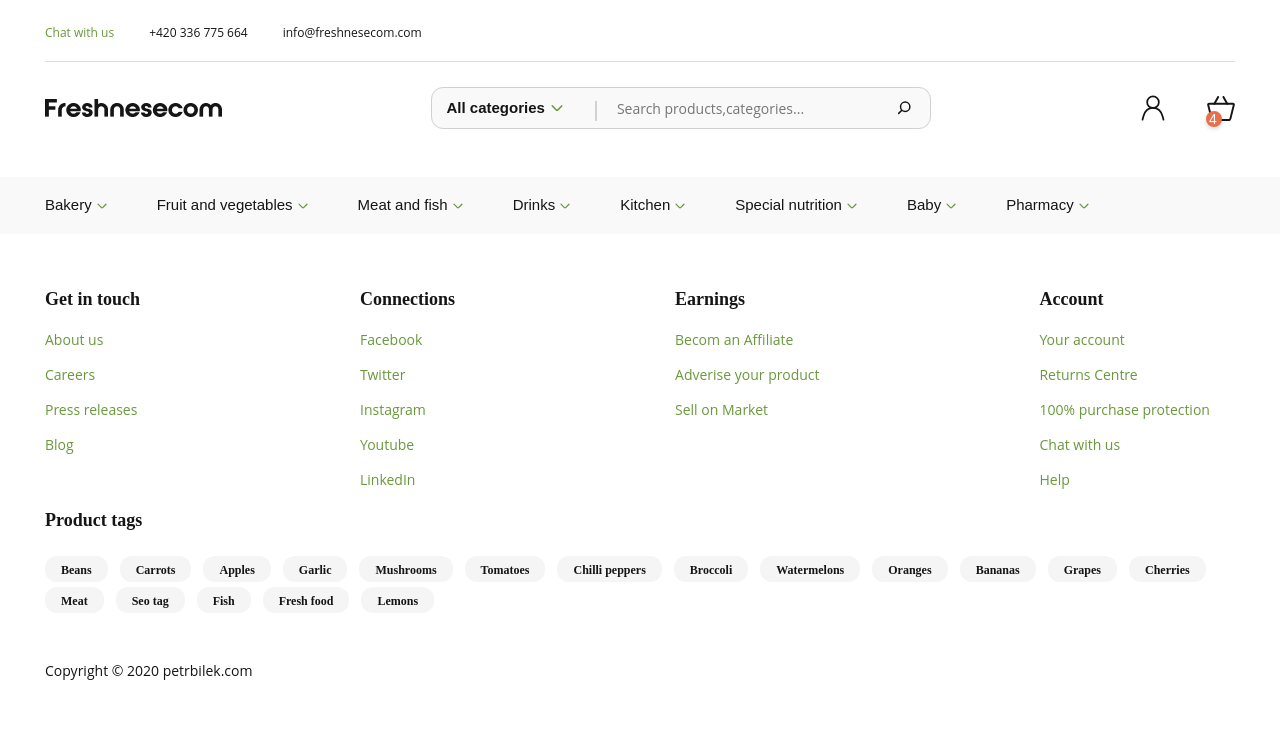
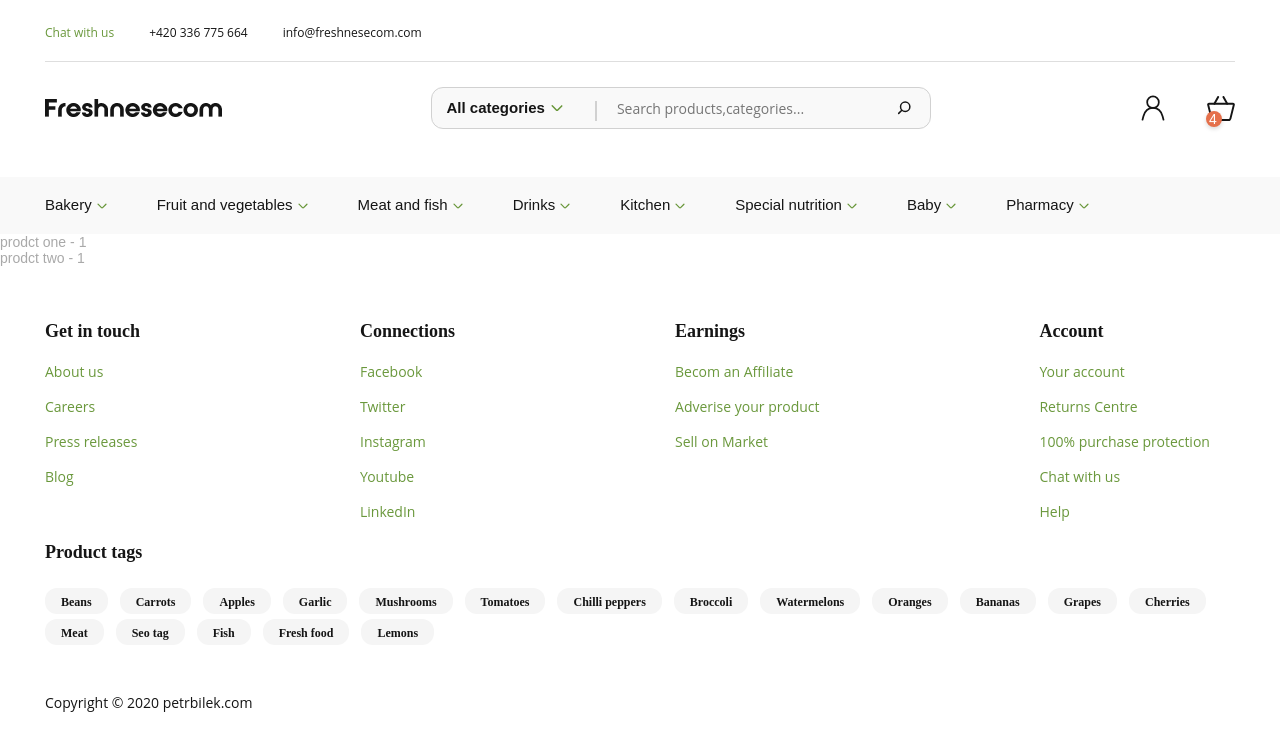
Before and after one commit to khang251099/CFD-ECommerce, a React (Create React App) app: page /cart in a window 1280 px wide. Shown: the top 750 px of the page. Built offline with nearby package versions, Linux system fonts and the light colour scheme.

Commit message:
- func add cart

```diff
--- a/package.json
+++ b/package.json
@@ -15,9 +15,12 @@
     "env-cmd": "^10.1.0",
     "react": "^17.0.2",
     "react-dom": "^17.0.2",
+    "react-redux": "^7.2.6",
     "react-router": "^6.1.1",
     "react-router-dom": "^6.1.1",
     "react-scripts": "4.0.3",
+    "redux": "^4.1.2",
+    "redux-persist": "^6.0.0",
     "sass": "^1.45.0",
     "swiper": "^6.8.3",
     "ts-essentials": "^9.0.0",
--- a/src/App.js
+++ b/src/App.js
@@ -1,14 +1,17 @@
 import React from "react";
-import Home from "./layout/default/index";
-import { Routes, Route, Router, Redirect, Navigate } from "react-router-dom";
+import { Provider } from "react-redux";
+import { store, persistor } from "./redux/store";
+import { PersistGate } from "redux-persist/integration/react";
 
 import "./styles/app.scss";
 import LayoutDefault from "./layout/default/index";
 function App() {
   return (
-    <React.Fragment>
-      <LayoutDefault />
-    </React.Fragment>
+    <Provider store={store}>
+      <PersistGate loading={null} persistor={persistor}>
+        <LayoutDefault />
+      </PersistGate>
+    </Provider>
   );
 }
 
--- a/src/componens/ProductCard/index.jsx
+++ b/src/componens/ProductCard/index.jsx
@@ -1,13 +1,26 @@
 import React from "react";
+import { add_cart } from '../../redux/actions/cart';
 // import rate from "../../../assets/images/rate.svg";
 import {
   Link,
 } from "react-router-dom";
+import { useNavigate } from 'react-router'
+import { useDispatch } from 'react-redux'
 
 const ProductCard = (props) => {
   let { data } = props;
   const priceSale =
     parseInt(data.discount) > 0 ? data.price * data.discount : 0;
+  let navigate = useNavigate();
+  const dispatch = useDispatch()
+
+  const addCart = (e) => {
+    e.preventDefault()
+
+    dispatch(add_cart(data.id, data.title, data.price, data.imgage))
+    navigate("/cart")
+  }
+
   return (
     <div className="product-item">
       <div className="products-card">
@@ -43,9 +56,9 @@ const ProductCard = (props) => {
           <div className="product-button">
             <p className="price">{data.price} USD</p>
             {priceSale > 0 ? <p className="price-sale">{priceSale}</p> : null}
-            <a href="./" className="btn-buy">
+            <Link to="" onClick={(e) => addCart(e)} className="btn-buy">
               <p>Buy now</p>
-            </a>
+            </Link>
           </div>
         </div>
       </div>
--- a/src/layout/Search/SearchList/index.jsx
+++ b/src/layout/Search/SearchList/index.jsx
@@ -2,7 +2,6 @@ import React from 'react'
 import SearchItem from '../SearchItem';
 
 const SearchList = ({ data }) => {
-    console.log("a: ", data);
     const listItem = data.map(item => <SearchItem key={item.id} data={item} />);
     return (
         <>
--- a/src/layout/default/index.jsx
+++ b/src/layout/default/index.jsx
@@ -19,7 +19,7 @@ const LayoutDefault = () => {
           <Route path="/" element={<Home />} />
           <Route path="/category/:id" element={<ProductList />} />
           <Route path="/product/:id" element={<ProductDetails />} />
-          <Route path="/check-cart" element={<Cart />} />
+          <Route path="/cart" element={<Cart />} />
           <Route path="/404" element={<NotFound />} />
         </Routes>
         <Footer />
--- a/src/pages/Cart/index.jsx
+++ b/src/pages/Cart/index.jsx
@@ -1,8 +1,18 @@
 import React from 'react'
 
+import { useSelector } from 'react-redux'
+
 const Cart = () => {
+    const cart = useSelector(state => state.cart);
+    console.log(cart);
+
     return (
         <div>
+            {cart.map(item => (
+                <div>
+                    {item.productName} - {item.count}
+                </div>
+            ))}
 
         </div>
     )
--- a/src/pages/Home/home.js
+++ b/src/pages/Home/home.js
@@ -1,6 +1,7 @@
 import React from "react";
 import mockData from "../../core/mockData/mock";
 import labels from "../../utils/label";
+import Cart from "../Cart";
 import BannerCate from "./BannerCate";
 import Best from "./Best";
 import BlogPost from "./BlogPosts";
@@ -55,6 +56,7 @@ const Home = () => {
           <section className="read-blog">
             <BlogPost />
           </section>
+          <Cart />
         </div>
       </div>
     </section>
--- /dev/null
+++ b/src/redux/actions/cart.js
@@ -0,0 +1,13 @@
+export const ADD_CART = "ADD_CART";
+
+export const add_cart = (id, productName, price, img) => {
+  return {
+    type: ADD_CART,
+    payload: {
+      id,
+      productName,
+      price,
+      img,
+    },
+  };
+};
--- /dev/null
+++ b/src/redux/reducer/cart.js
@@ -0,0 +1,42 @@
+import { ADD_CART } from "../actions/cart";
+const initCart = [
+  {
+    id: "pro1",
+    productName: "prodct one",
+    price: 100,
+    img: "https://images.unsplash.com/photo-1586495777744-4413f21062fa?ixlib=rb-1.2.1&ixid=MnwxMjA3fDB8MHxzZWFyY2h8MTB8fHByb2R1Y3R8ZW58MHx8MHx8&auto=format&fit=crop&w=500&q=60",
+    count: 1,
+  },
+  {
+    id: "pro2",
+    productName: "prodct two",
+    price: 100,
+    img: "https://images.unsplash.com/photo-1503602642458-232111445657?ixlib=rb-1.2.1&ixid=MnwxMjA3fDB8MHxzZWFyY2h8MTF8fHByb2R1Y3R8ZW58MHx8MHx8&auto=format&fit=crop&w=500&q=60",
+    count: 1,
+  },
+];
+
+const reducer = (state = initCart, action) => {
+  switch (action.type) {
+    case ADD_CART: {
+      const { payload } = action;
+      let newState;
+      if (state.find((idx) => idx.id === payload.id)) {
+        newState = state.map((idx) => {
+          if (idx.id === payload.id) {
+            idx.count += 1;
+          }
+          return idx;
+        });
+      } else {
+        newState = [...state, { ...payload, count: 1 }];
+      }
+      return newState;
+    }
+
+    default:
+      return state;
+  }
+};
+
+export default reducer;
--- /dev/null
+++ b/src/redux/store/index.js
@@ -0,0 +1,19 @@
+import { createStore, combineReducers } from "redux";
+import { persistStore, persistReducer } from "redux-persist";
+import storage from "redux-persist/lib/storage";
+import cart from "../reducer/cart";
+
+const persistConfig = {
+  key: "root",
+  storage,
+};
+
+const rootReducer = combineReducers({
+  cart,
+});
+
+const persistedReducer = persistReducer(persistConfig, rootReducer);
+
+export const store = createStore(persistedReducer);
+
+export const persistor = persistStore(store);
```
Also changed, not shown: 2 other files (tests, documents, lock files or other folders).
